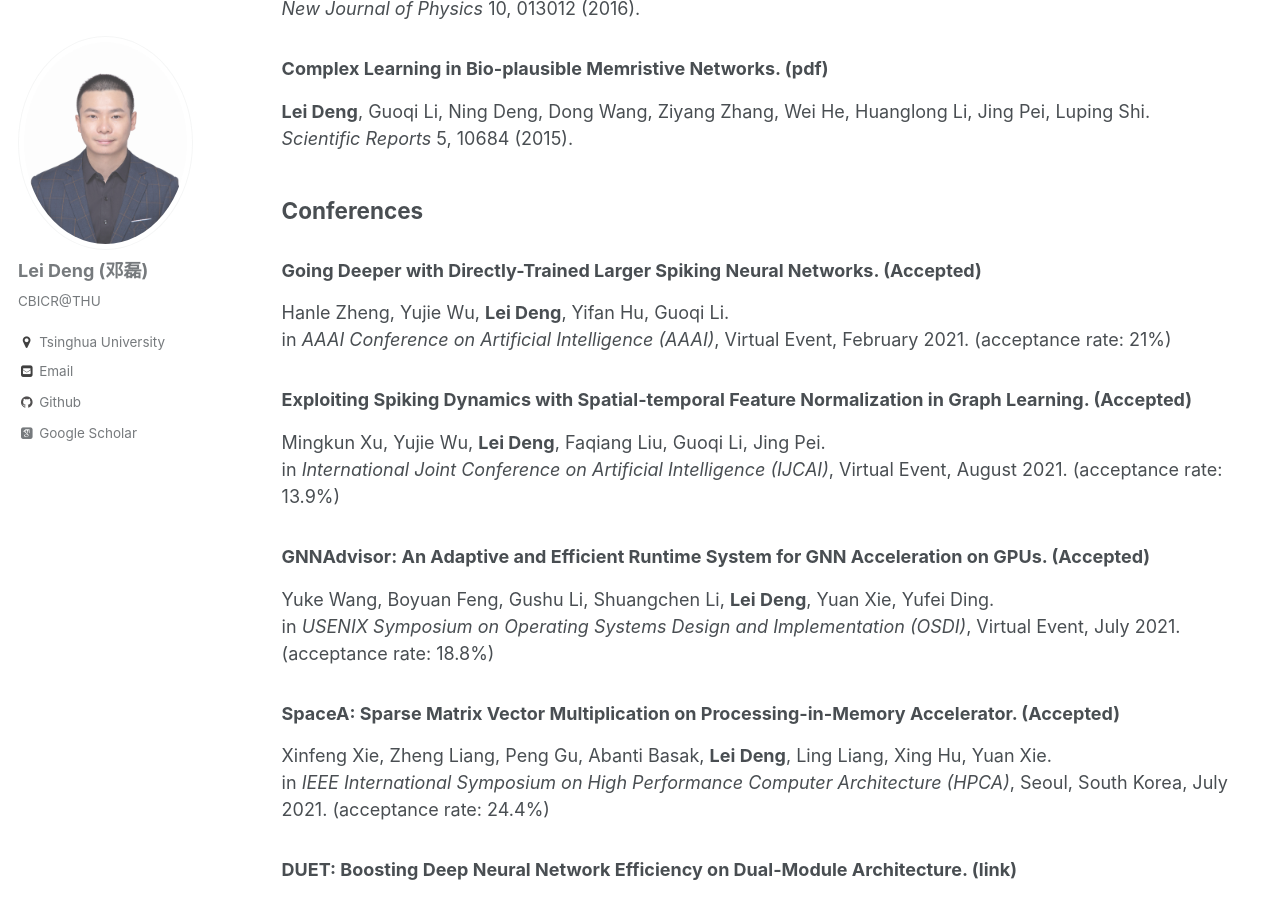
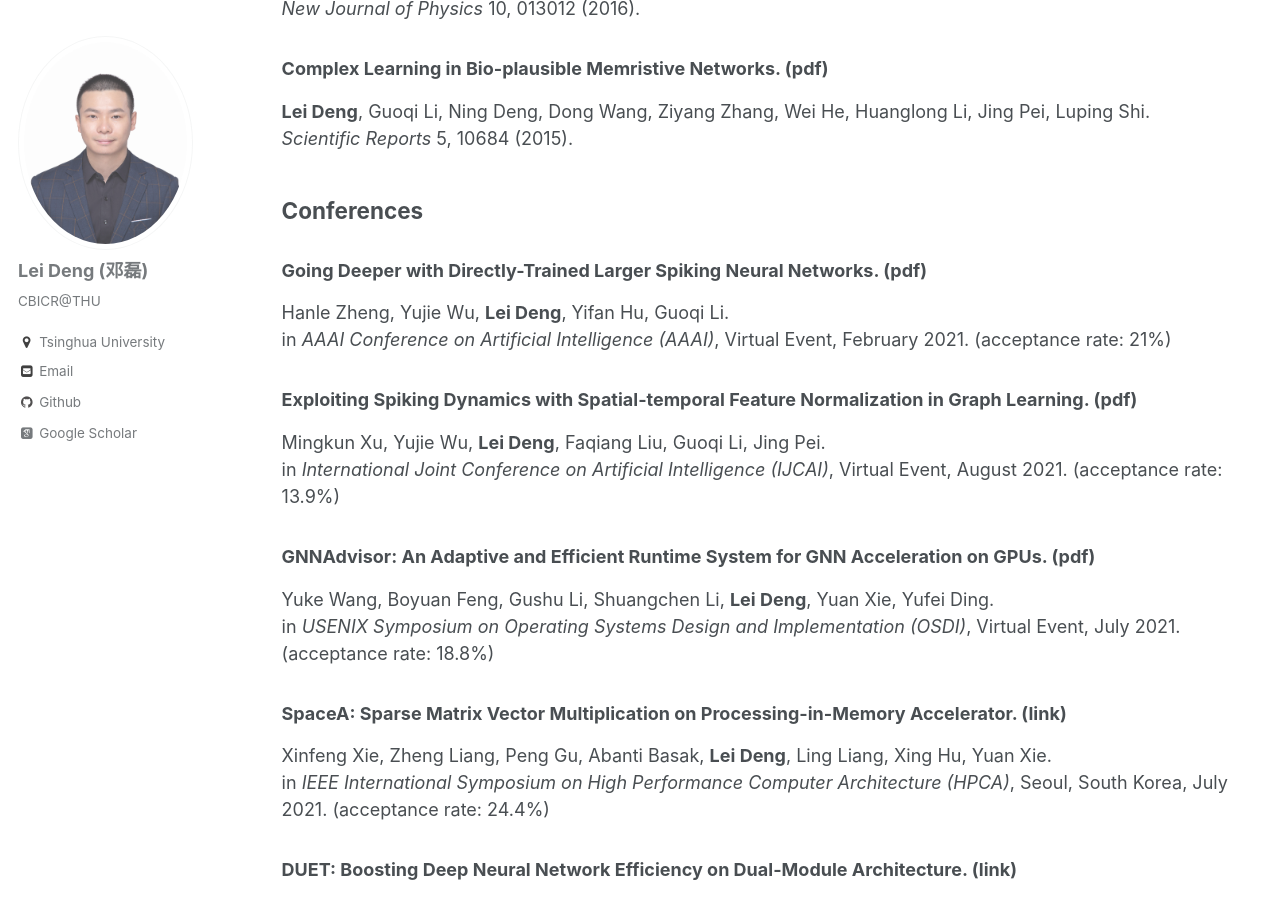
Before and after one commit to dllfei/dllfei.github.io, a Jekyll site: the page built from _pages/publications.md, in a window 1280 px wide and 900 px high, scrolled down 7104 px. Built offline with Jekyll 4.4.1, drawn with Linux system fonts in a browser that asks for light colours; some web fonts are replaced.

Commit message:
Update publications.md

```diff
--- a/_pages/publications.md
+++ b/_pages/publications.md
@@ -211,19 +211,19 @@ Guoqi Li, Wuhua Hu, Gaoxi Xiao, **Lei Deng**, Pei Tang, Jing Pei, Luping Shi. <b
 
 ## Conferences
 
-### Going Deeper with Directly-Trained Larger Spiking Neural Networks. (Accepted) <br />
+### Going Deeper with Directly-Trained Larger Spiking Neural Networks. ([pdf](https://arxiv.org/pdf/2011.05280.pdf)) <br />
 Hanle Zheng, Yujie Wu, **Lei Deng**, Yifan Hu, Guoqi Li. <br />
 in *AAAI Conference on Artificial Intelligence (AAAI)*, Virtual Event, February 2021. (acceptance rate: 21%)
 
-### Exploiting Spiking Dynamics with Spatial-temporal Feature Normalization in Graph Learning. (Accepted) <br />
+### Exploiting Spiking Dynamics with Spatial-temporal Feature Normalization in Graph Learning. ([pdf](https://arxiv.org/pdf/2107.06865.pdf)) <br />
 Mingkun Xu, Yujie Wu, **Lei Deng**, Faqiang Liu, Guoqi Li, Jing Pei. <br />
 in *International Joint Conference on Artificial Intelligence (IJCAI)*, Virtual Event, August 2021. (acceptance rate: 13.9%)
 
-### GNNAdvisor: An Adaptive and Efficient Runtime System for GNN Acceleration on GPUs. (Accepted) <br />
+### GNNAdvisor: An Adaptive and Efficient Runtime System for GNN Acceleration on GPUs. ([pdf](https://www.usenix.org/system/files/osdi21-wang-yuke.pdf)) <br />
 Yuke Wang, Boyuan Feng, Gushu Li, Shuangchen Li, **Lei Deng**, Yuan Xie, Yufei Ding. <br />
 in *USENIX Symposium on Operating Systems Design and Implementation (OSDI)*, Virtual Event, July 2021. (acceptance rate: 18.8%)
 
-### SpaceA: Sparse Matrix Vector Multiplication on Processing-in-Memory Accelerator. (Accepted) <br />
+### SpaceA: Sparse Matrix Vector Multiplication on Processing-in-Memory Accelerator. ([link](https://ieeexplore.ieee.org/abstract/document/9407163)) <br />
 Xinfeng Xie, Zheng Liang, Peng Gu, Abanti Basak, **Lei Deng**, Ling Liang, Xing Hu, Yuan Xie. <br />
 in *IEEE International Symposium on High Performance Computer Architecture (HPCA)*, Seoul, South Korea, July 2021. (acceptance rate: 24.4%)
 
```
